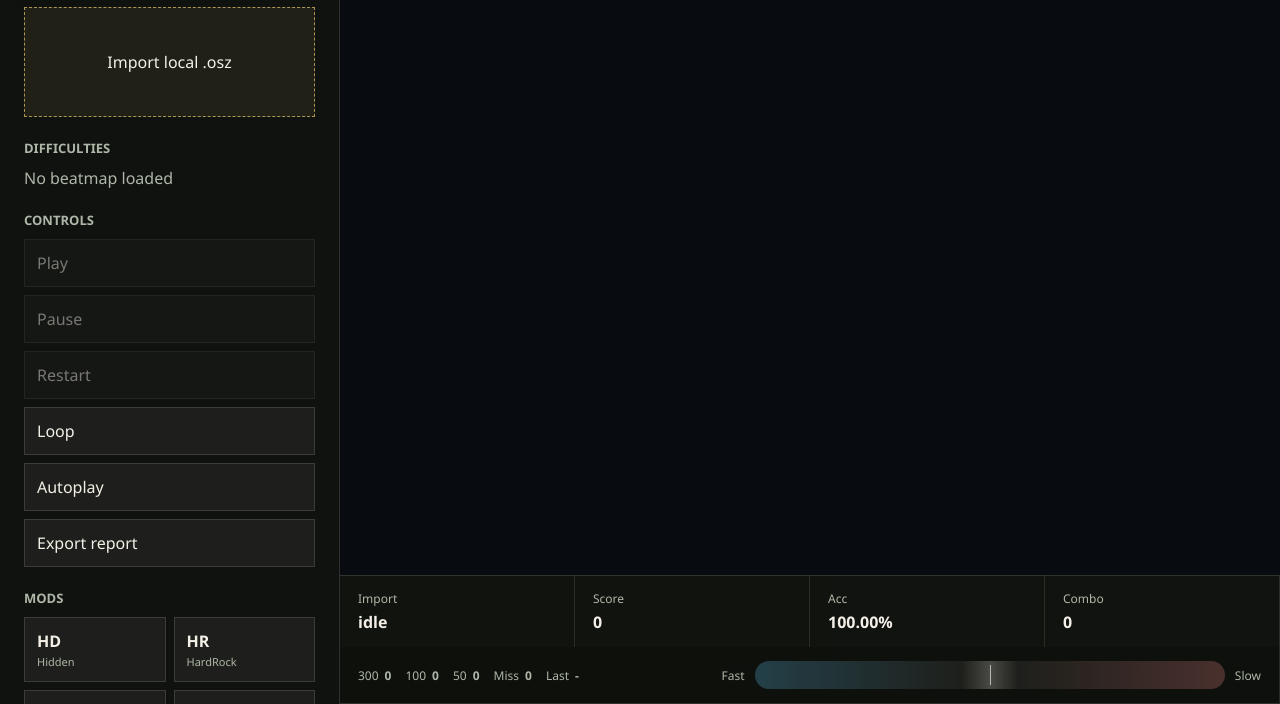
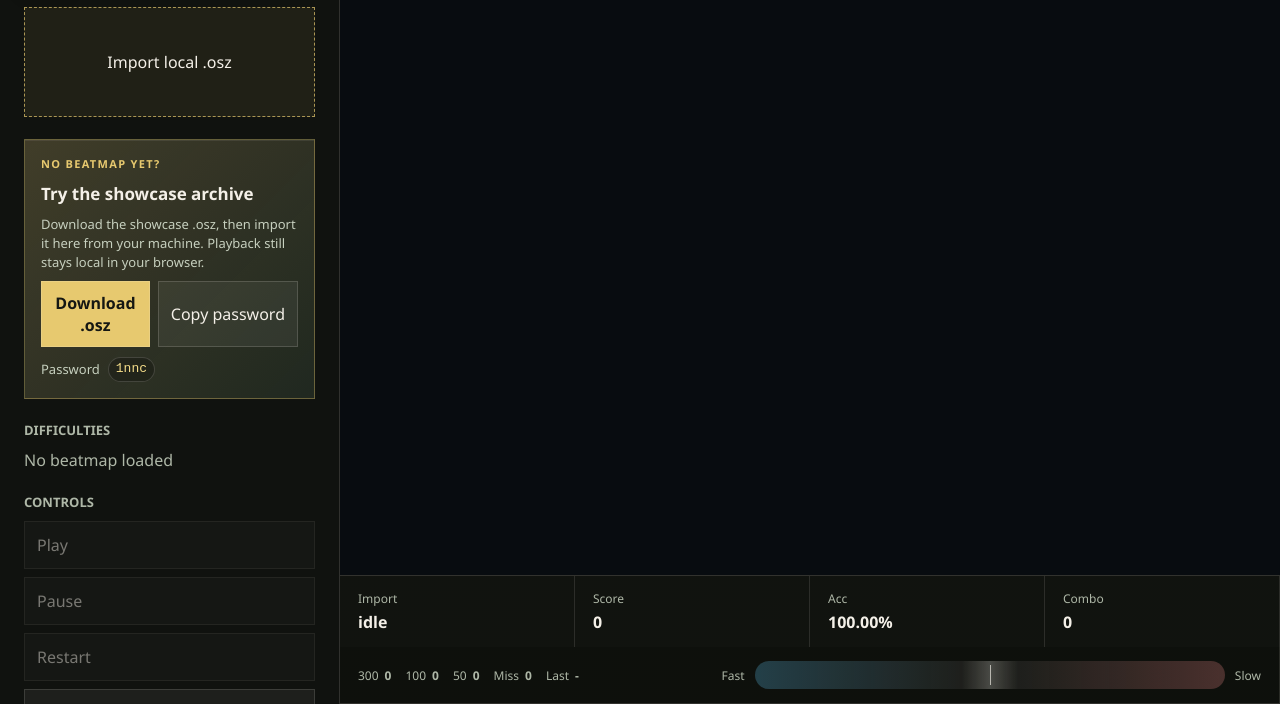
Before and after one commit to N0zoM1z0/oszillator, a website with bundled scripts: page apps/player/index.html in a window 1280 px wide. Shown: the part 96-800 px from the top of the page. Built offline with nearby package versions, Linux system fonts and the light colour scheme.

Commit message:
Add showcase archive download prompt

```diff
--- a/apps/player/src/main.ts
+++ b/apps/player/src/main.ts
@@ -112,6 +112,16 @@ root.innerHTML = `
         <input id="file-input" type="file" accept=".osz,.zip" />
         <span>Import local .osz</span>
       </label>
+      <section class="starter-card" data-testid="starter-card">
+        <p class="eyebrow">No beatmap yet?</p>
+        <h2>Try the showcase archive</h2>
+        <p>Download the showcase .osz, then import it here from your machine. Playback still stays local in your browser.</p>
+        <div class="starter-actions">
+          <a class="starter-download" href="https://n0zom1z0.lanzn.com/isZQ33ov1gij" target="_blank" rel="noreferrer">Download .osz</a>
+          <button id="copy-demo-password-button" class="starter-copy" type="button" data-password="1nnc">Copy password</button>
+        </div>
+        <p class="starter-password">Password <code>1nnc</code></p>
+      </section>
       <section>
         <h2>Difficulties</h2>
         <div id="difficulty-list" class="difficulty-list"></div>
@@ -202,6 +212,7 @@ const seekButton = document.querySelector<HTMLButtonElement>('#seek-button')!;
 const loopButton = document.querySelector<HTMLButtonElement>('#loop-button')!;
 const autoplayButton = document.querySelector<HTMLButtonElement>('#autoplay-button')!;
 const dynamicColoursButton = document.querySelector<HTMLButtonElement>('#dynamic-colours-button')!;
+const copyDemoPasswordButton = document.querySelector<HTMLButtonElement>('#copy-demo-password-button')!;
 const exportButton = document.querySelector<HTMLButtonElement>('#export-button')!;
 const modButtons = [...document.querySelectorAll<HTMLButtonElement>('.mod-toggle')];
 
@@ -1113,6 +1124,26 @@ dynamicColoursButton.addEventListener('click', () => {
   renderDebug(true);
 });
 
+copyDemoPasswordButton.addEventListener('click', () => {
+  const password = copyDemoPasswordButton.dataset.password ?? '1nnc';
+  const writePassword = navigator.clipboard?.writeText(password);
+  if (!writePassword) {
+    copyDemoPasswordButton.textContent = 'Password: 1nnc';
+    return;
+  }
+
+  writePassword
+    .then(() => {
+      copyDemoPasswordButton.textContent = 'Copied: 1nnc';
+      window.setTimeout(() => {
+        copyDemoPasswordButton.textContent = 'Copy password';
+      }, 1400);
+    })
+    .catch(() => {
+      copyDemoPasswordButton.textContent = 'Password: 1nnc';
+    });
+});
+
 for (const button of modButtons) {
   button.addEventListener('click', () => {
     const mod = button.dataset.mod as GameplayMod | undefined;
--- a/apps/player/src/styles.css
+++ b/apps/player/src/styles.css
@@ -123,6 +123,89 @@ h2 {
 
 .drop-zone input {
   display: none;
+}
+
+.starter-card {
+  display: grid;
+  gap: 10px;
+  padding: 16px;
+  border: 1px solid rgba(231, 201, 111, 0.32);
+  background:
+    linear-gradient(135deg, rgba(231, 201, 111, 0.18), rgba(88, 166, 102, 0.08)),
+    rgba(244, 240, 232, 0.05);
+  box-shadow: inset 0 1px 0 rgba(244, 240, 232, 0.08);
+}
+
+.starter-card .eyebrow {
+  color: #e7c96f;
+  font-size: 11px;
+  font-weight: 800;
+  letter-spacing: 0.12em;
+  text-transform: uppercase;
+}
+
+.starter-card h2 {
+  margin: 0;
+  color: #f4f0e8;
+  font-size: 17px;
+  text-transform: none;
+}
+
+.starter-card p {
+  color: #c7d0bf;
+  font-size: 13px;
+  line-height: 1.45;
+}
+
+.starter-actions {
+  display: grid;
+  grid-template-columns: minmax(0, 1fr) auto;
+  gap: 8px;
+}
+
+.starter-download,
+.starter-copy {
+  border: 1px solid rgba(244, 240, 232, 0.16);
+  padding: 10px 12px;
+  color: #f4f0e8;
+  text-decoration: none;
+  cursor: pointer;
+}
+
+.starter-download {
+  background: #e7c96f;
+  color: #151713;
+  font-weight: 800;
+  text-align: center;
+}
+
+.starter-copy {
+  background: rgba(244, 240, 232, 0.06);
+}
+
+.starter-download:hover,
+.starter-download:focus-visible {
+  background: #f4dc89;
+}
+
+.starter-copy:hover,
+.starter-copy:focus-visible {
+  border-color: #58a666;
+  background: rgba(88, 166, 102, 0.2);
+}
+
+.starter-password {
+  display: flex;
+  gap: 8px;
+  align-items: center;
+}
+
+.starter-password code {
+  padding: 2px 7px;
+  border: 1px solid rgba(244, 240, 232, 0.16);
+  border-radius: 999px;
+  background: rgba(0, 0, 0, 0.24);
+  color: #f4dc89;
 }
 
 .difficulty-list,
```
Also changed, not shown: apps/player/tests/smoke.spec.ts (+3 -0 lines).
